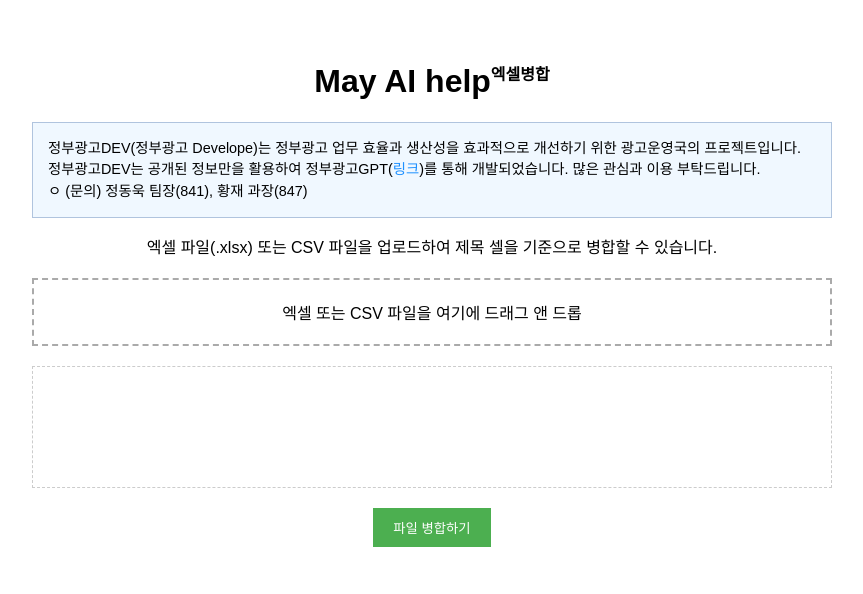
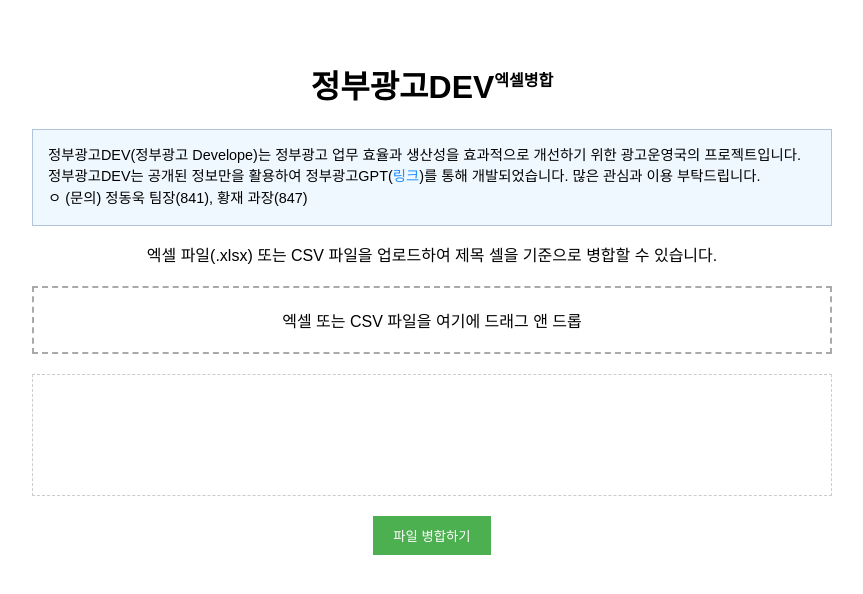
Before and after one commit to hj21hj/GOAD_DEV.github.io, a browser extension: page GOAD_DEV_excelmerge_v1.0.html in a window 1280 px wide. Shown: the whole page, without its empty margins (208-1071 px from the left). Drawn offline with nearby package versions, Linux system fonts and the light colour scheme.

Commit message:
Update GOAD_DEV_excelmerge_v1.0.html

```diff
--- a/GOAD_DEV_excelmerge_v1.0.html
+++ b/GOAD_DEV_excelmerge_v1.0.html
@@ -81,7 +81,7 @@
 </head>
 <body>
     <div class="container">
-        <h1 onclick="resetAll()">May AI help<sup style="font-size: 0.5em;">엑셀병합</sup></h1>
+        <h1 onclick="resetAll()">정부광고DEV<sup style="font-size: 0.5em;">엑셀병합</sup></h1>
         <div class="info-box">
             정부광고DEV(정부광고 Develope)는 정부광고 업무 효율과 생산성을 효과적으로 개선하기 위한 광고운영국의 프로젝트입니다.
             정부광고DEV는 공개된 정보만을 활용하여 정부광고GPT(<a href="https://chatgpt.com/g/g-Bj9hMsIVZ-jeongbugwanggogpt-v1-4-7">링크</a>)를 통해 개발되었습니다.
```
